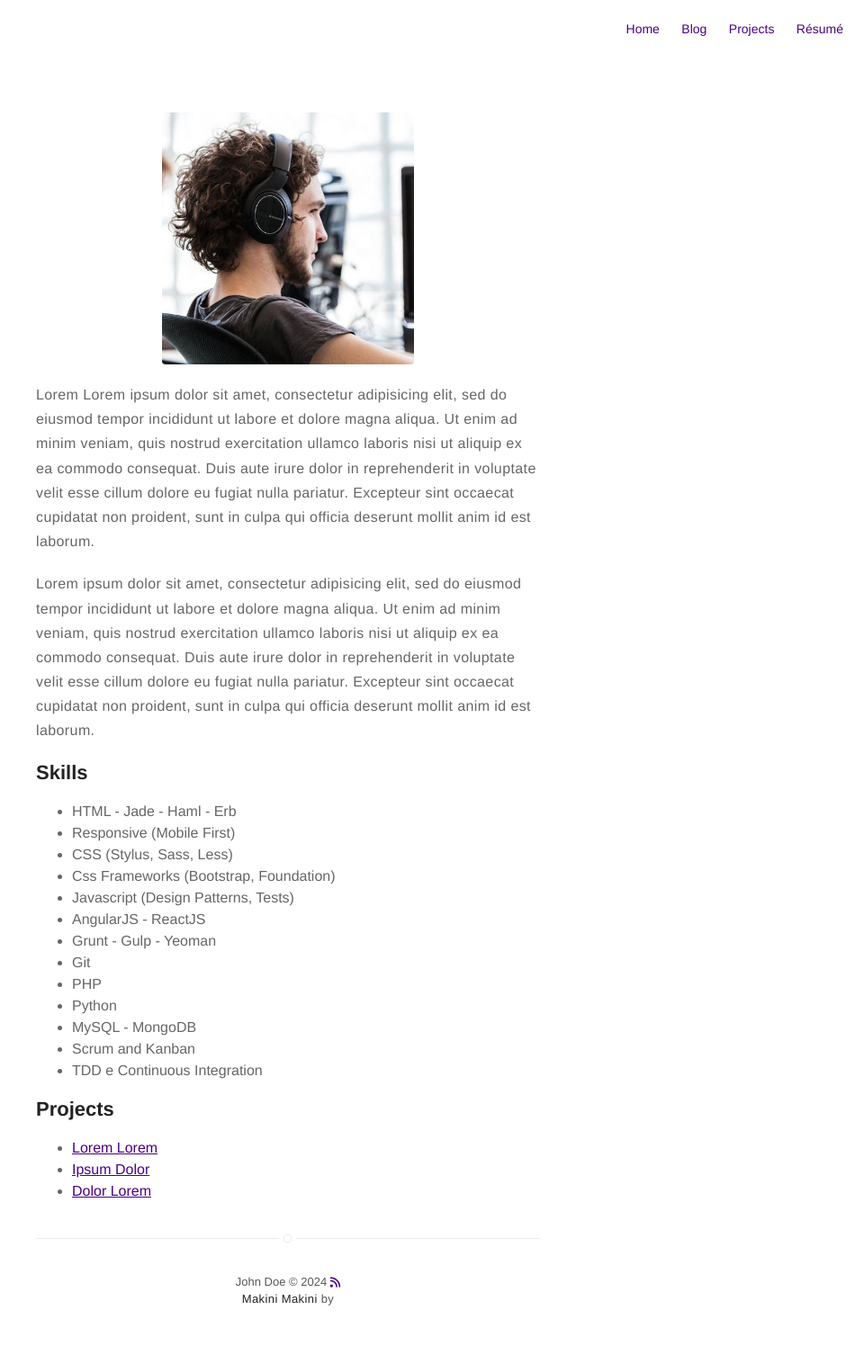
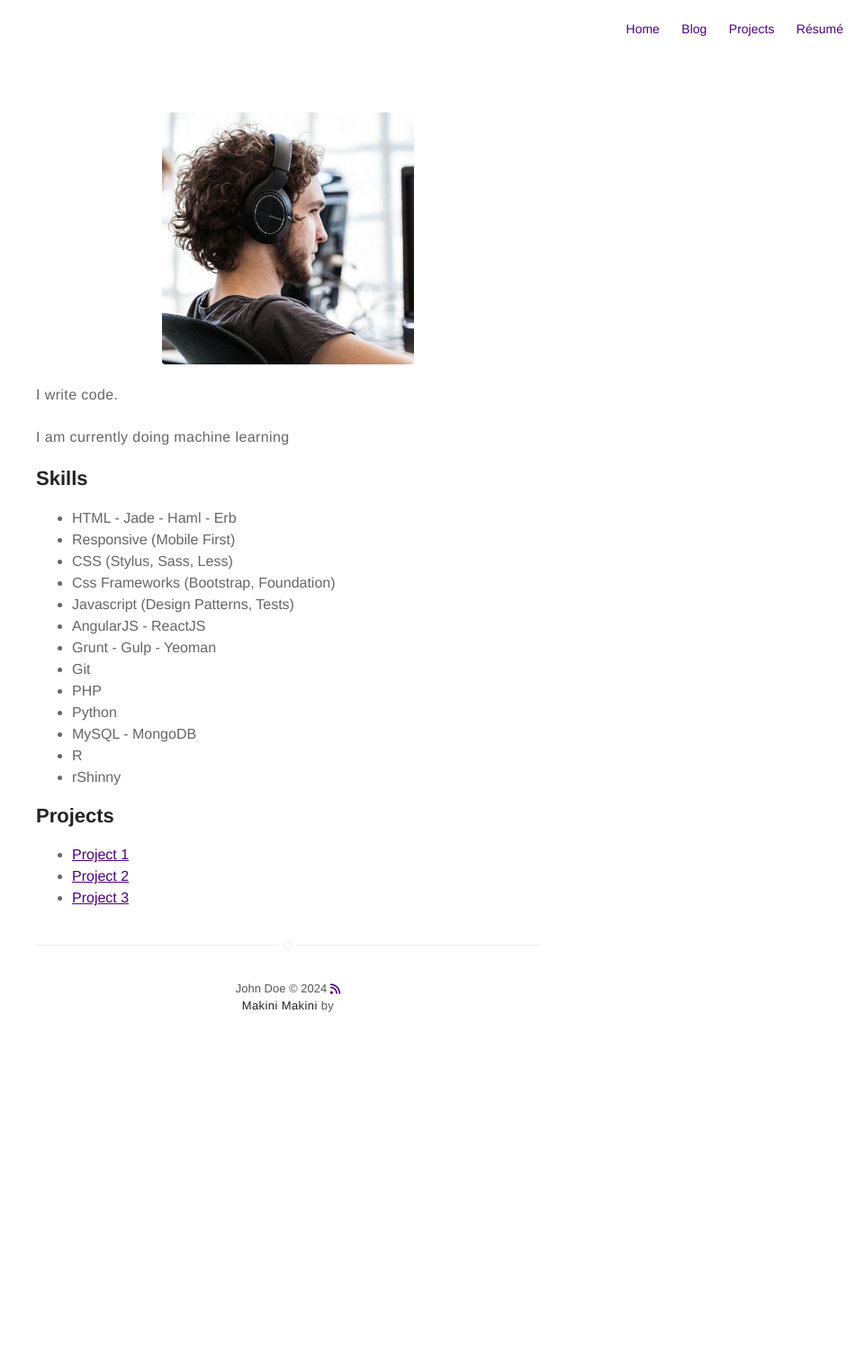
Before and after one commit to MakiniMakini/minimal-portfolio, a Jekyll site: the page built from about.md, in a window 1280 px wide. Shown: the whole page at 90% size, without its empty margins (320-1280 px from the left). Built offline with Jekyll 4.4.1, drawn with Linux system fonts in a browser that asks for light colours; nearby versions of some CDN libraries; after the commit the page ends 1189 px from its top, so only the background shows below that.

Commit message:
Update about.md

```diff
--- a/about.md
+++ b/about.md
@@ -4,19 +4,9 @@ layout: page
 ---
 ![Profile Image]({% if site.external-image %}{{ site.picture }}{% else %}{{ site.url }}/{{ site.picture }}{% endif %})
 
-<p>Lorem Lorem ipsum dolor sit amet, consectetur adipisicing elit, sed do eiusmod
-tempor incididunt ut labore et dolore magna aliqua. Ut enim ad minim veniam,
-quis nostrud exercitation ullamco laboris nisi ut aliquip ex ea commodo
-consequat. Duis aute irure dolor in reprehenderit in voluptate velit esse
-cillum dolore eu fugiat nulla pariatur. Excepteur sint occaecat cupidatat non
-proident, sunt in culpa qui officia deserunt mollit anim id est laborum.</p>
+<p>I write code.</p>
 
-<p>Lorem ipsum dolor sit amet, consectetur adipisicing elit, sed do eiusmod
-tempor incididunt ut labore et dolore magna aliqua. Ut enim ad minim veniam,
-quis nostrud exercitation ullamco laboris nisi ut aliquip ex ea commodo
-consequat. Duis aute irure dolor in reprehenderit in voluptate velit esse
-cillum dolore eu fugiat nulla pariatur. Excepteur sint occaecat cupidatat non
-proident, sunt in culpa qui officia deserunt mollit anim id est laborum.</p>
+<p>I am currently doing machine learning</p>
 
 <h2>Skills</h2>
 
@@ -32,14 +22,14 @@ proident, sunt in culpa qui officia deserunt mollit anim id est laborum.</p>
 	<li>PHP</li>
 	<li>Python</li>
 	<li>MySQL - MongoDB</li>
-	<li>Scrum and Kanban</li>
-	<li>TDD e Continuous Integration</li>
+	<li>R</li>
+	<li>rShinny</li>
 </ul>
 
 <h2>Projects</h2>
 
 <ul>
-	<li><a href="https://github.com/">Lorem Lorem</a></li>
-	<li><a href="https://github.com/">Ipsum Dolor</a></li>
-	<li><a href="https://github.com/">Dolor Lorem</a></li>
+	<li><a href="https://github.com/">Project 1</a></li>
+	<li><a href="https://github.com/">Project 2</a></li>
+	<li><a href="https://github.com/">Project 3</a></li>
 </ul>
```
